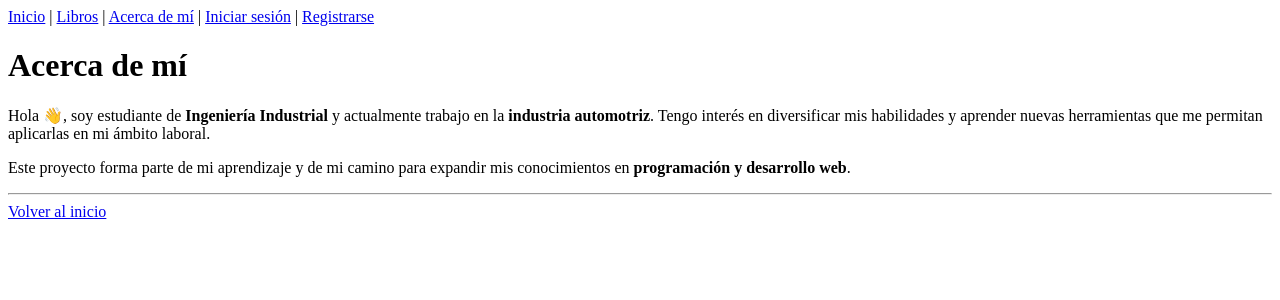
After one commit to BrendaCV94/MiPrimeraPagina_CarrizoVega, a Django app: page /acerca-de-mi/ in a window 1280 px wide. The commit adds this page. Shown: the top 300 px of the page. Run offline with Django 5.2, Linux system fonts and the light colour scheme.

Commit message:
Agrego página Acerca de mí y organizo vistas y URLs

```diff
--- /dev/null
+++ b/inicio/templates/inicio/acerca_de_mi.html
@@ -0,0 +1,12 @@
+{% extends "base.html" %}
+
+{% block content %}
+    <h1>Acerca de mí</h1>
+    <p>Hola 👋, soy estudiante de <strong>Ingeniería Industrial</strong> y actualmente trabajo en la <strong>industria automotriz</strong>.
+    Tengo interés en diversificar mis habilidades y aprender nuevas herramientas que me permitan aplicarlas en mi ámbito laboral.</p>
+
+    <p>Este proyecto forma parte de mi aprendizaje y de mi camino para expandir mis conocimientos en <strong>programación y desarrollo web</strong>.</p>
+
+    <hr>
+    <a href="{% url 'inicio' %}">Volver al inicio</a>
+{% endblock %}
--- a/inicio/urls.py
+++ b/inicio/urls.py
@@ -6,6 +6,7 @@ from inicio.views import (
     detalle_libro,
     editar_libro,
     eliminar_libro,
+    acerca_de_mi,
 )
 
 urlpatterns = [
@@ -15,4 +16,5 @@ urlpatterns = [
     path('libros/<int:libro_id>/', detalle_libro, name='Detalle_Libro'),
     path('libros/<int:libro_id>/editar/', editar_libro, name='Actualizar_Libro'),
     path('libros/<int:libro_id>/eliminar/', eliminar_libro, name='Eliminar_Libro'),
+    path('acerca-de-mi/', acerca_de_mi, name='acerca_de_mi'),
 ]
--- a/inicio/views.py
+++ b/inicio/views.py
@@ -1,7 +1,6 @@
 from django.shortcuts import render, redirect, get_object_or_404
 from django.contrib.auth.decorators import login_required
 from django.contrib import messages
-
 from .models import Libro
 from .forms import LibroFormulario
 
@@ -54,3 +53,7 @@ def eliminar_libro(request, libro_id):
         messages.success(request, "Libro eliminado.")
         return redirect("lista_libros")
     return render(request, "inicio/eliminar_libro.html", {"libro": libro})
+
+# Nueva vista
+def acerca_de_mi(request):
+    return render(request, "inicio/acerca_de_mi.html")
--- a/templates/Base.html
+++ b/templates/Base.html
@@ -12,6 +12,7 @@
         <nav>
             <a href="{% url 'inicio' %}">Inicio</a> |
             <a href="{% url 'lista_libros' %}">Libros</a> |
+            <a href="{% url 'acerca_de_mi' %}">Acerca de mí</a> |
 
             {% if user.is_authenticated %}
                 Hola, {{ user.username }} |
```
